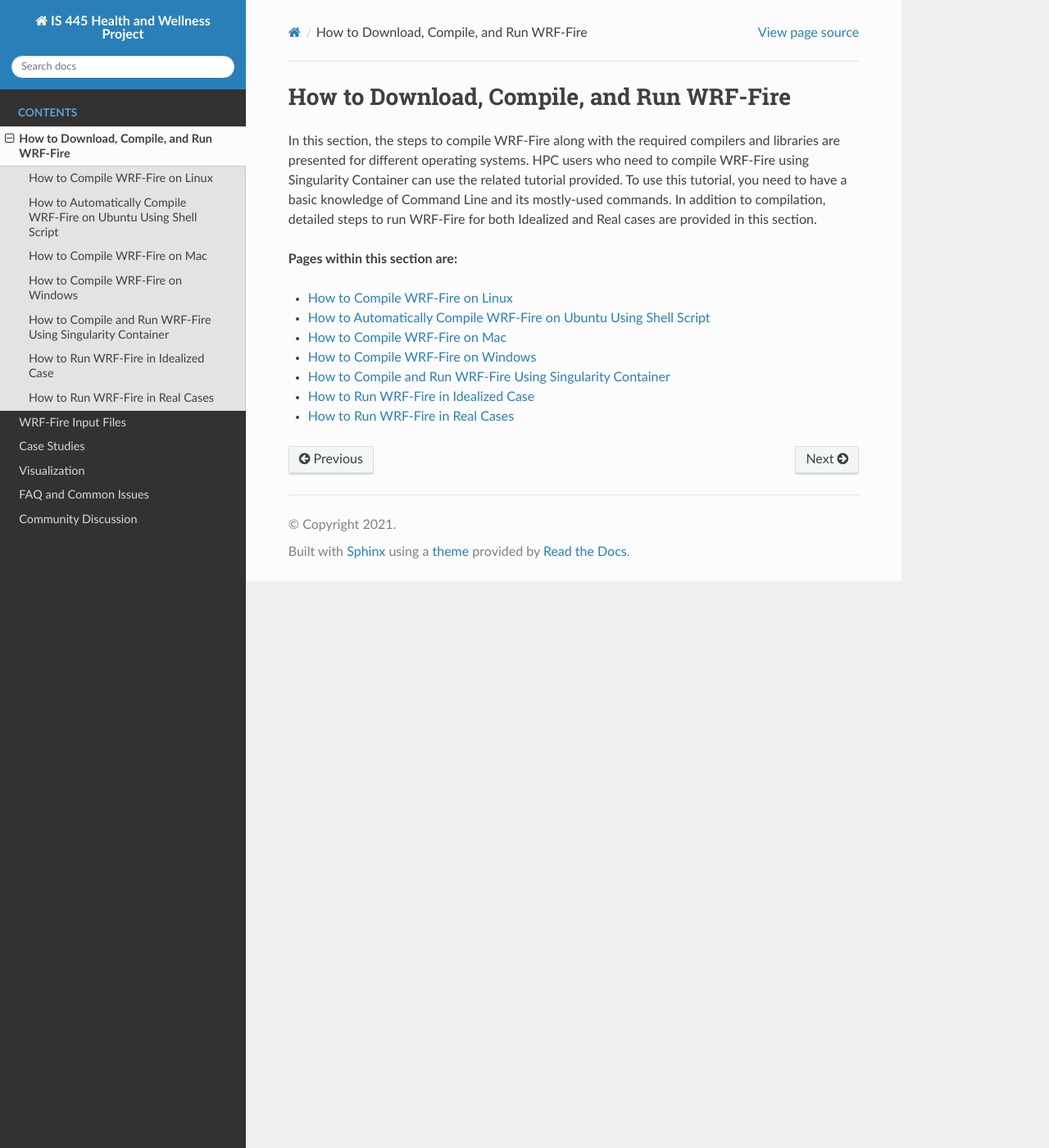
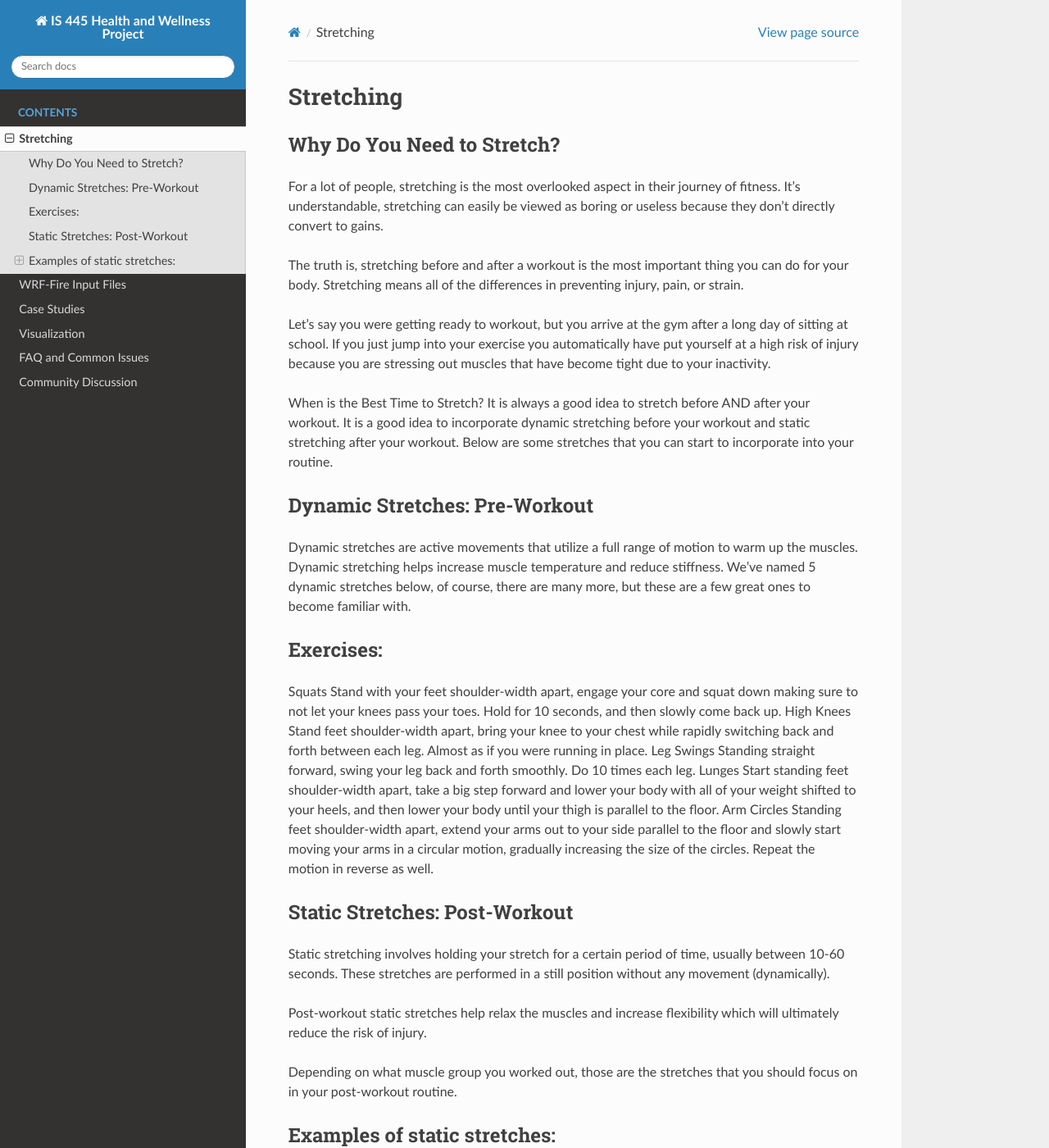
Before and after one commit to evanchinn/IS445Wiki, a Sphinx documentation site: the page built from UNR-WRF-FIRE-main/docs/source/DCR.rst, in a window 1280 px wide and 1400 px high. Shown: the whole window at 82% size. Built offline with Sphinx 7.4.7 and the Read the Docs theme 2.0.0, drawn with Linux system fonts in a browser that asks for light colours; some of the changed text lies outside the part shown.

Commit message:
Update DCR.rst

```diff
--- a/UNR-WRF-FIRE-main/docs/source/DCR.rst
+++ b/UNR-WRF-FIRE-main/docs/source/DCR.rst
@@ -1,10 +1,63 @@
 .. _DCR:
 
-==========================================
-How to Download, Compile, and Run WRF-Fire
-==========================================
+==========
+Stretching
+==========
 
-In this section, the steps to compile WRF-Fire along with the required compilers and libraries are presented for different operating systems. HPC users who need to compile WRF-Fire using Singularity Container can use the related tutorial provided. To use this tutorial, you need to have a basic knowledge of Command Line and its mostly-used commands. In addition to compilation, detailed steps to run WRF-Fire for both Idealized and Real cases are provided in this section.
+Why Do You Need to Stretch?
+---------------------------
+
+For a lot of people, stretching is the most overlooked aspect in their journey of fitness. It’s understandable, stretching can easily be viewed as boring or useless because they don’t directly convert to gains.
+
+The truth is, stretching before and after a workout is the most important thing you can do for your body. Stretching means all of the differences in preventing injury, pain, or strain.
+
+Let’s say you were getting ready to workout, but you arrive at the gym after a long day of sitting at school. If you just jump into your exercise you automatically have put yourself at a high risk of injury because you are stressing out muscles that have become tight due to your inactivity.
+
+When is the Best Time to Stretch?
+It is always a good idea to stretch before AND after your workout. It is a good idea to incorporate dynamic stretching before your workout and static stretching after your workout. Below are some stretches that you can start to incorporate into your routine.
+
+Dynamic Stretches: Pre-Workout
+------------------------------
+
+Dynamic stretches are active movements that utilize a full range of motion to warm up the muscles. Dynamic stretching helps increase muscle temperature and reduce stiffness. We’ve named 5 dynamic stretches below, of course, there are many more, but these are a few great ones to become familiar with.
+
+Exercises:
+----------
+
+Squats
+Stand with your feet shoulder-width apart, engage your core and squat down making sure to not let your knees pass your toes. Hold for 10 seconds, and then slowly come back up.
+High Knees
+Stand feet shoulder-width apart, bring your knee to your chest while rapidly switching back and forth between each leg. Almost as if you were running in place.
+Leg Swings
+Standing straight forward, swing your leg back and forth smoothly. Do 10 times each leg.
+Lunges
+Start standing feet shoulder-width apart, take a big step forward and lower your body with all of your weight shifted to your heels, and then lower your body until your thigh is parallel to the floor.
+Arm Circles
+Standing feet shoulder-width apart, extend your arms out to your side parallel to the floor and slowly start moving your arms in a circular motion, gradually increasing the size of the circles. Repeat the motion in reverse as well.
+
+Static Stretches: Post-Workout
+------------------------------
+
+Static stretching involves holding your stretch for a certain period of time, usually between 10-60 seconds. These stretches are performed in a still position without any movement (dynamically).
+
+Post-workout static stretches help relax the muscles and increase flexibility which will ultimately reduce the risk of injury.
+
+Depending on what muscle group you worked out, those are the stretches that you should focus on in your post-workout routine.
+
+Examples of static stretches:
+-----------------------------
+
+*Shoulder Stretch*
+Stand feet shoulder-width apart bring your arm across your chest. Bend your other arm and wrap around the front of your crossed arm. Using the bent arm, begin to slowly pull on your crossed arm while still facing forward. You should feel a stretch in the shoulder. Do this for both shoulders.
+*Toe Touch*
+Stand facing forward with your feet slightly apart and toes facing forward. Bend from the hips and reach down towards your toes
+*Cobra Stretch*
+Begin lying face down on the floor. Bring your hands close to your chest, tighten your glutes, and slowly begin to curl your chest up away from the floor
+*Knee To Chest*
+Starting in a standing position, pull one knee up towards your chest and hold. Repeat this stretch 2-4 times on each leg
+*Quadricep Stretch*
+Starting in a standing position, bend your leg backward and grab the top of your foot with your hand, hold this position and repeat on each leg 2-4 times.
+
 
 **Pages within this section are:**
 
```
